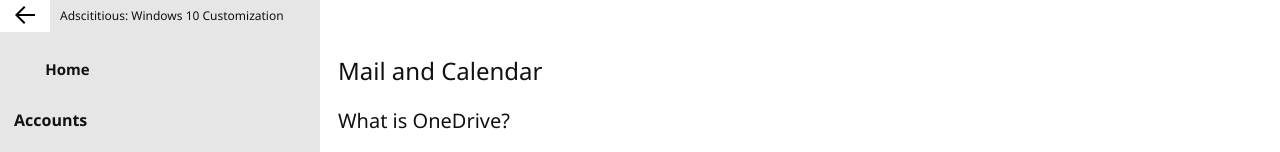
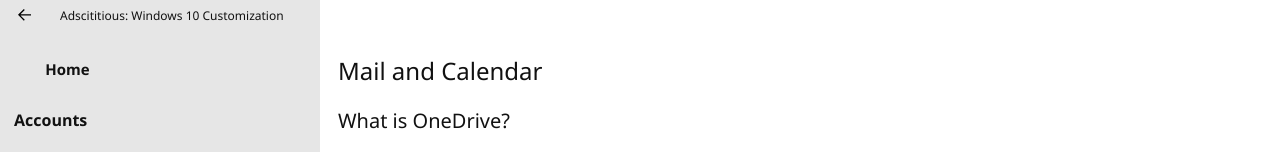
Before and after one commit to jackbuehner/Adscititious, a plain HTML site: page accounts_mail.html in a window 1280 px wide. Shown: the top 152 px of the page. Drawn offline with Linux system fonts and the light colour scheme.

Commit message:
draggable titlebar and svg back

```diff
--- a/css/standardui.css
+++ b/css/standardui.css
@@ -17,11 +17,10 @@
 .backarrow {
 	display: inline-block;
 	position: fixed;
-	height: 20px;
-	width: 20px;
+	height: 13px;
 	filter: var(--invertImage100);
 	margin: -20px 0 0 -8px;
-	padding: 6px 15px;
+	padding: 9px 18px;
 }
 .titlebar_container {
 	display: flex;
@@ -40,5 +39,4 @@
 .titlebar_button {
 	-webkit-app-region: no-drag;
 	z-index: 99;
-	background-color: var(--bodyBackgroundColor);
 }
```
